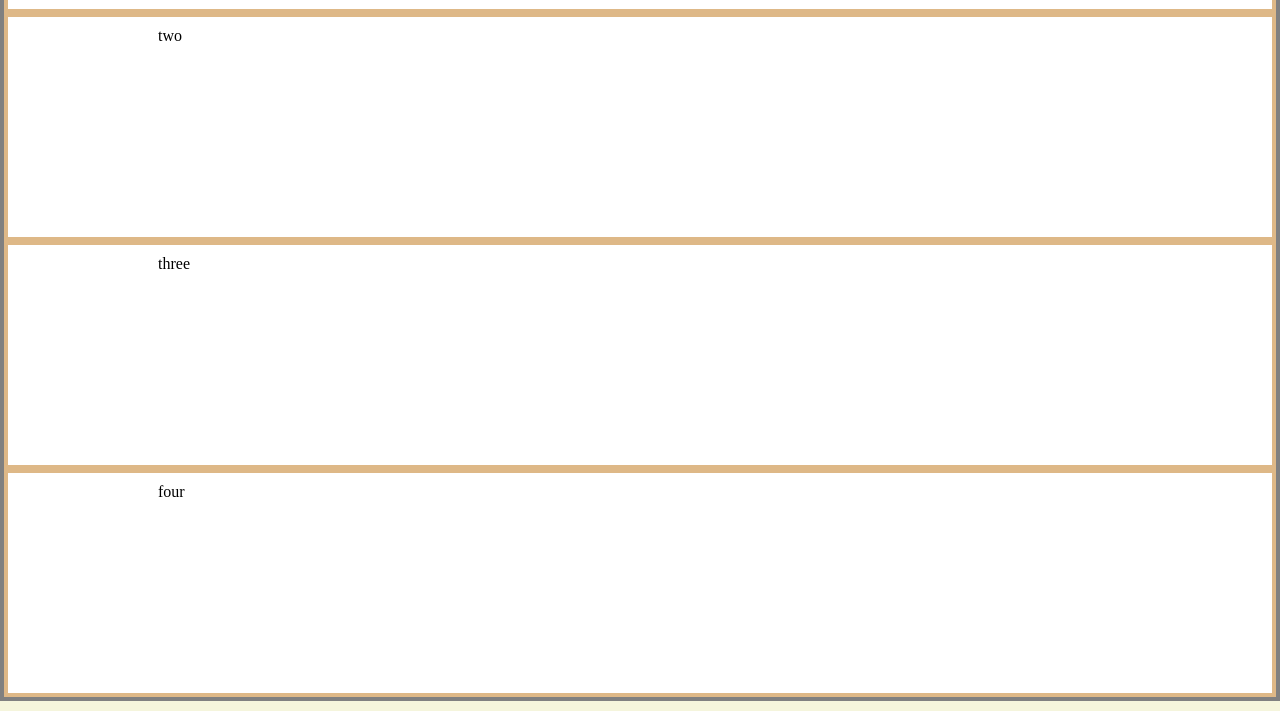
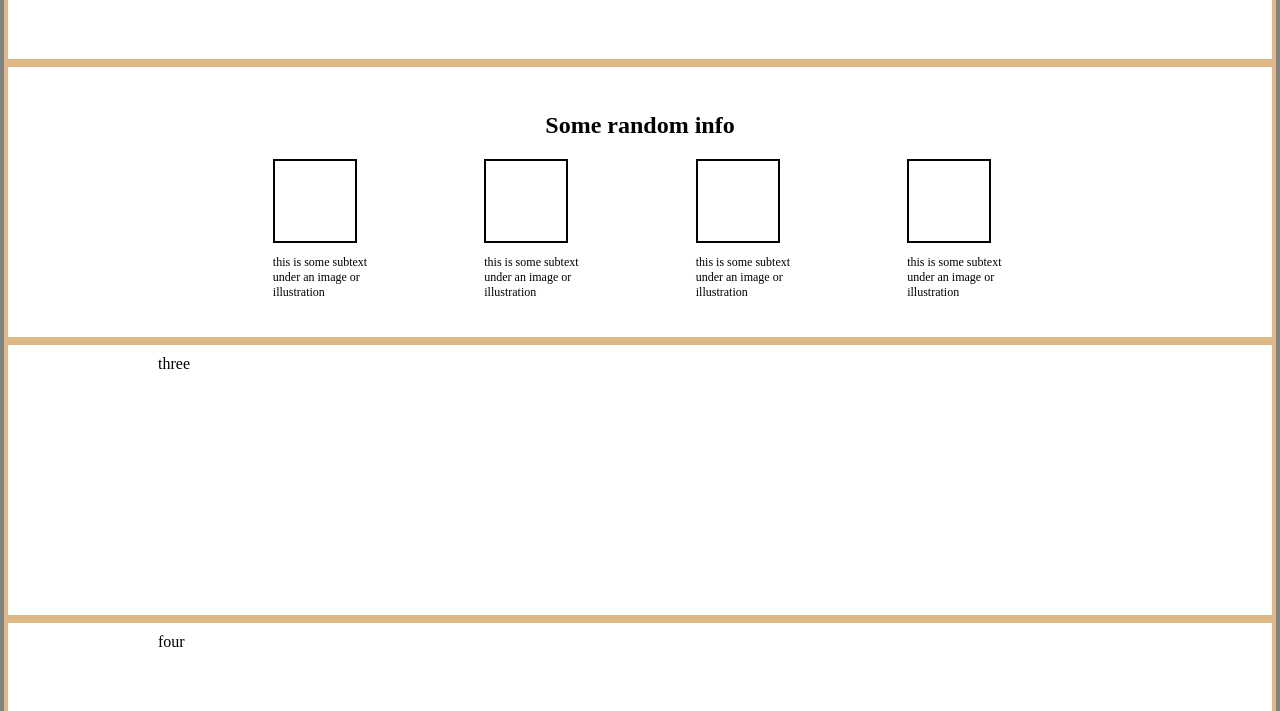
Before and after one commit to hamza-m1/odin-landing-page-draft, a plain HTML site: page index.html in a window 1280 px wide. Shown: the part 299-1010 px from the top of the page. Drawn offline with Linux system fonts and the light colour scheme.

Commit message:
Add and style panel-two content

```diff
--- a/index.html
+++ b/index.html
@@ -21,7 +21,7 @@
     <div class="content-body">
       <main class="panel panel-one">
         <div class="panel-one-left">
-          <h3>Short website description</h3>
+          <h1>Short website description</h3>
           <p>
             long website description including the purpose of the company and
             how it can help you.
@@ -36,7 +36,27 @@
           />
         </div>
       </main>
-      <div class="panel panel-two">two</div>
+      <div class="panel panel-two">
+        <h2>Some random info</h2>
+        <div class="panel-two-container">
+            <div class="panel-two-content">
+                <div class="panel-two-image"></div>
+                <p>this is some subtext under an image or illustration</p>
+            </div>
+            <div class="panel-two-content">
+                <div class="panel-two-image"></div>
+                <p>this is some subtext under an image or illustration</p>
+            </div>
+            <div class="panel-two-content">
+                <div class="panel-two-image"></div>
+                <p>this is some subtext under an image or illustration</p>
+            </div>
+            <div class="panel-two-content">
+                <div class="panel-two-image"></div>
+                <p>this is some subtext under an image or illustration</p>
+            </div>
+        </div>
+      </div>
       <div class="panel panel-three">three</div>
       <div class="panel panel-four">four</div>
     </div>
--- a/styles.css
+++ b/styles.css
@@ -41,7 +41,7 @@ body {
 }
 
 .panel {
-    flex-basis: 200px;
+    flex-basis: 250px;
     border: 4px solid burlywood;
     padding: 10px 150px;
     display: flex;
@@ -63,9 +63,32 @@ body {
     align-items: center;
 }
 
-
 .panel-one-image {
     height: 150px;
+}
+
+
+
+.panel-two {
+    flex-direction: column;
+    justify-content: center;
+    align-items: center;
+}
+
+.panel-two-container {
+    display: flex;
+    justify-content: space-evenly;
+}
+
+.panel-two-content {
+    flex: 0 0 100px;
+    font-size: 12px;
+}
+
+.panel-two-image {
+    width: 80px;
+    height: 80px;
+    border: 2px solid black;
 }
 
 ul {
```
